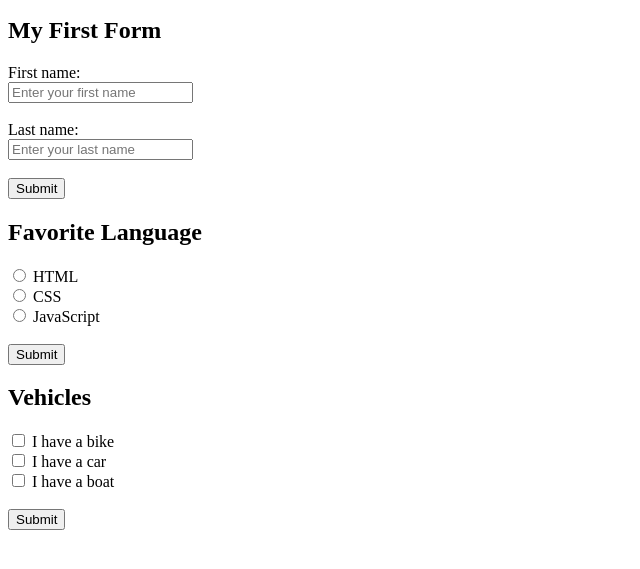
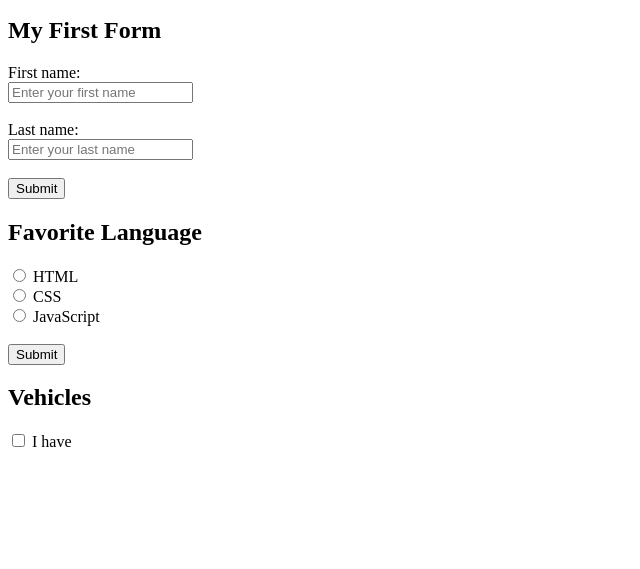
Before and after one commit to alizerlv/html_workbook_2025, a plain HTML site: page my_html_workbook_2025.html in a window 1280 px wide. Shown: the part 101-670 px from the top of the page, without its empty margins (0-640 px from the left). Drawn offline with Linux system fonts and the light colour scheme.

Commit message:
Update my_html_workbook_2025.html

```diff
--- a/my_html_workbook_2025.html
+++ b/my_html_workbook_2025.html
@@ -8,11 +8,8 @@
 <body>
   <h1>Welcome to My HTML Workbook</h1>
   <p>This page will contain all my HTML5 workshop tasks.</p>
-</body>
-</html>
 
   <h2>My First Form</h2>
-
   <form action="/action_page.php" method="get">
     <label for="fname">First name:</label><br>
     <input type="text" id="fname" name="fname" placeholder="Enter your first name"><br><br>
@@ -24,7 +21,6 @@
   </form>
 
   <h2>Favorite Language</h2>
-
   <form action="/action_page.php" method="get">
     <input type="radio" id="html" name="fav_language" value="HTML">
     <label for="html">HTML</label><br>
@@ -39,16 +35,6 @@
   </form>
 
   <h2>Vehicles</h2>
-
   <form action="/action_page.php" method="get">
     <input type="checkbox" id="vehicle1" name="vehicle1" value="Bike">
-  <label for="vehicle1"> I have a bike</label><br>
-
-  <input type="checkbox" id="vehicle2" name="vehicle2" value="Car">
-  <label for="vehicle2"> I have a car</label><br>
-
-  <input type="checkbox" id="vehicle3" name="vehicle3" value="Boat">
-  <label for="vehicle3"> I have a boat</label><br><br>
-
-  <input type="submit" value="Submit">
-</form>
+    <label for="vehicle1"> I have
```
Lines whose indentation alone changed are shown as unchanged.
